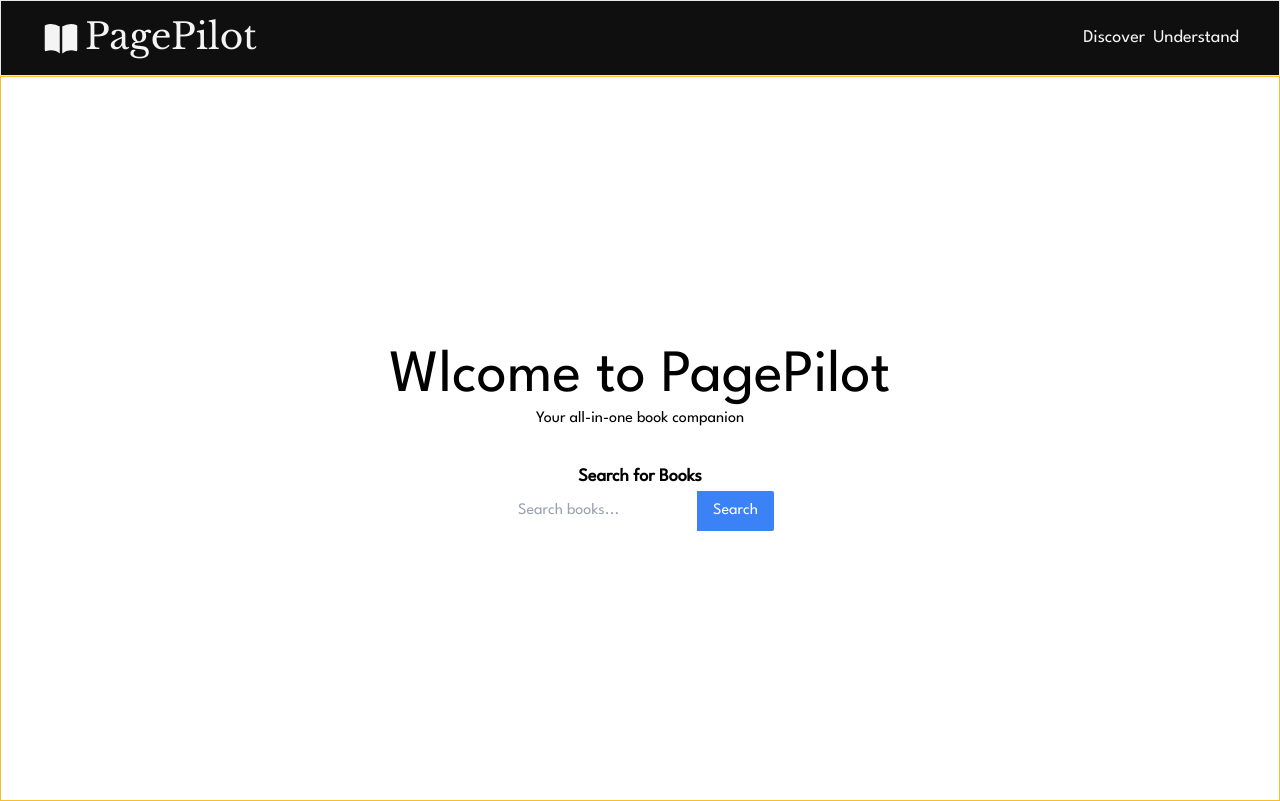
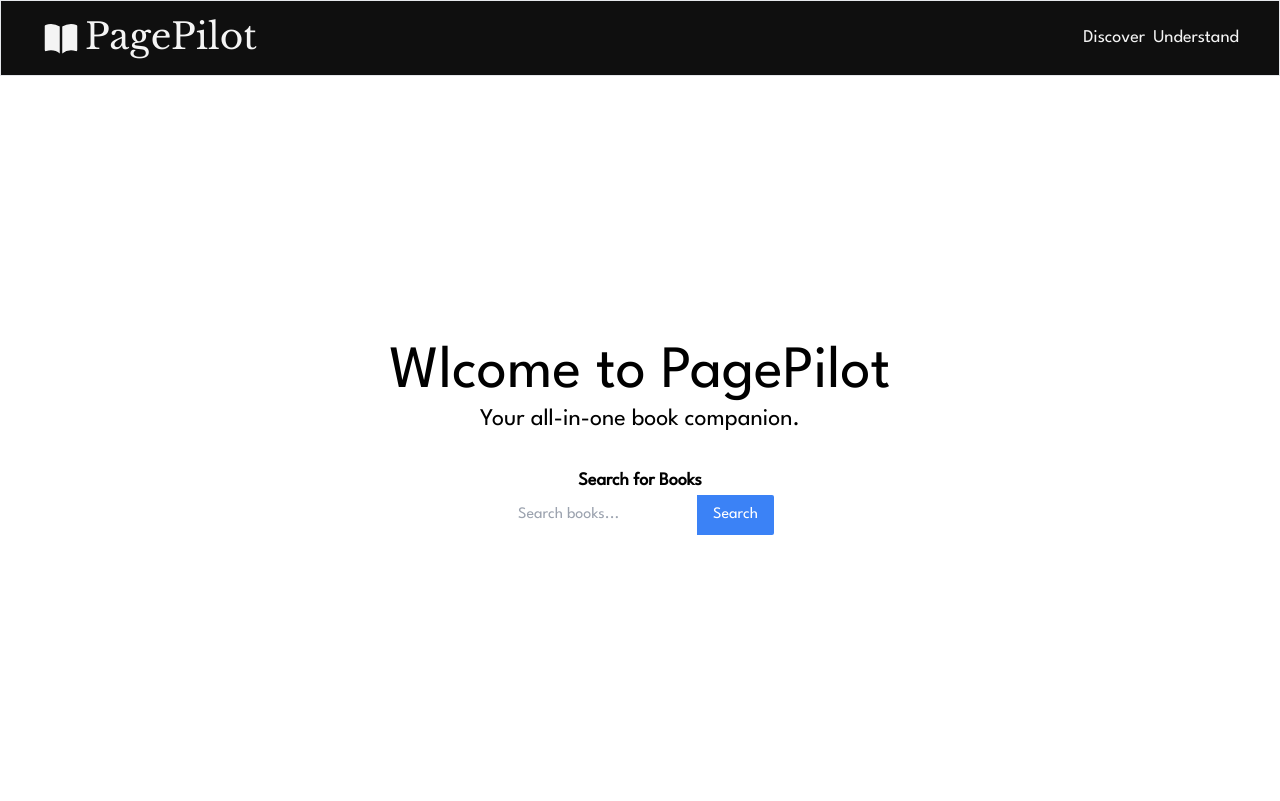
Before and after one commit to mrdekraker/PagePilot, a Next.js app in the folder page-pilot/: page / in a window 1280 px wide. Built offline with nearby package versions, Linux system fonts and the light colour scheme.

Commit message:
styling changes on landing

```diff
--- a/page-pilot/app/page.tsx
+++ b/page-pilot/app/page.tsx
@@ -16,7 +16,7 @@ export default function Home() {
       if (i < welcomeText.length) {
         setText((prevText) => prevText + welcomeText.charAt(i));
         i++;
-        timer = setTimeout(typeWriter, 150); // Adjust the typing speed here (e.g., increase or decrease the delay)
+        timer = setTimeout(typeWriter, 150);
       }
     };
 
@@ -28,10 +28,10 @@ export default function Home() {
   }, []);
 
   return (
-    <main className="border border-amber-400 flex flex-col justify-center items-center" style={{ minHeight: `calc(100vh - ${navheight})` }}>
+    <main className="flex flex-col justify-center items-center" style={{ minHeight: `calc(100vh - ${navheight})` }}>
       <div className="text-center mb-8">
         <h1 className="text-6xl">{text}</h1>
-        <p>Your all-in-one book companion</p>
+        <p className="text-2xl">Your all-in-one book companion.</p>
       </div>
 
       <div className="text-center">
@@ -47,6 +47,13 @@ export default function Home() {
           </button>
         </div>
       </div>
+      <style>
+        {`
+          body {
+            overflow: hidden;
+          }
+        `}
+      </style>
     </main>
   );
 }
```
